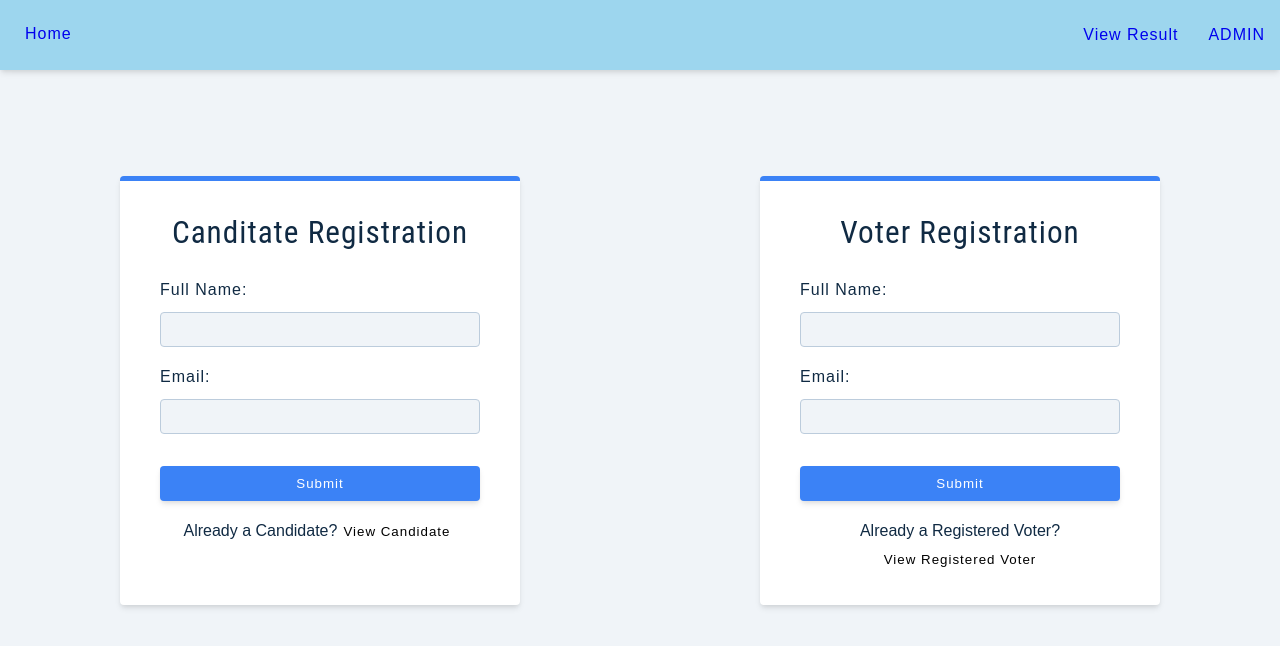
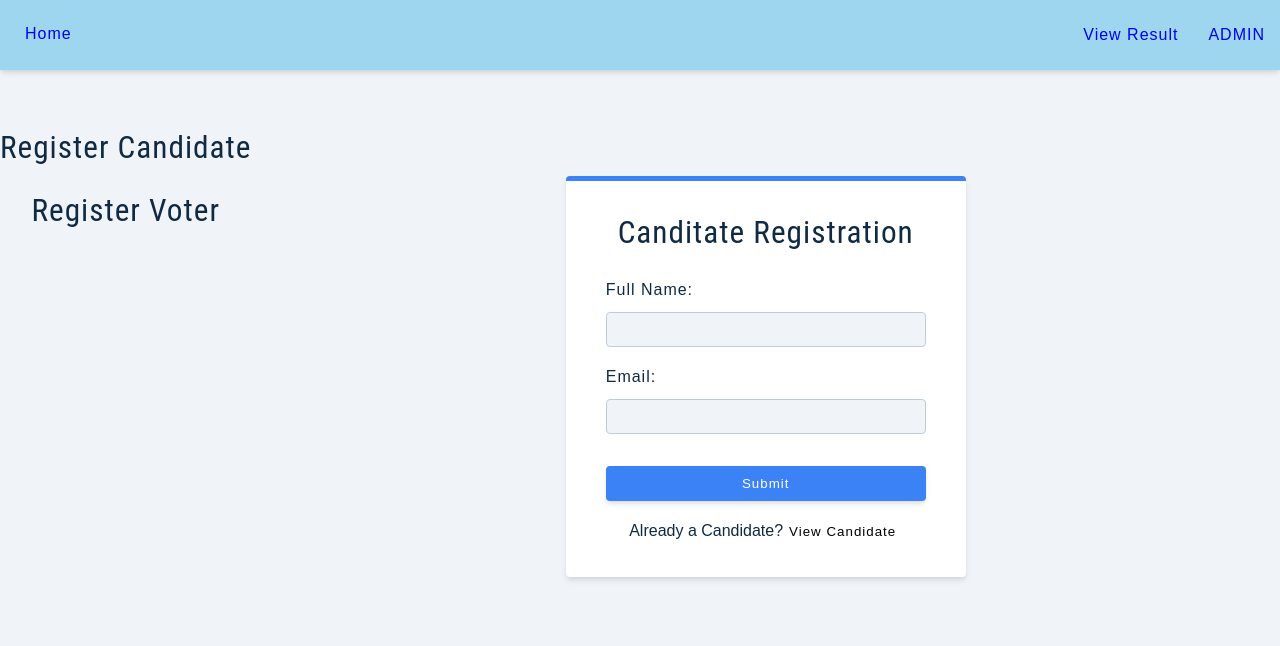
Before and after one commit to Olukay-05/voting-app-FE, a React (Create React App) app in the folder voting-app/: page /AdminRegistration in a window 1280 px wide. Shown: the top 646 px of the page. Built offline with nearby package versions, Linux system fonts and the light colour scheme.

Commit message:
Updated State in Admin Dashboard

```diff
--- a/voting-app/src/components/pages/admin-dashboard/Admin-dashboard.jsx
+++ b/voting-app/src/components/pages/admin-dashboard/Admin-dashboard.jsx
@@ -9,7 +9,7 @@ const AdminRegistration = () => {
 
     const [isCandidate, setIsCanditate] = useState(false);
     const [isRegisteredVoter, setisRegisteredVoter] = useState(false);
-
+    const [regVoter, setRegVoter] = useState(false)
 
 
     const candidateData = async (result) => {
@@ -68,9 +68,76 @@ const AdminRegistration = () => {
     e.currentTarget.reset();
   }
 
+  const selectVoter = () =>{
+        setRegVoter(true)
+  }
+  const selectCandiate = () =>{
+    setRegVoter(false)
+}
 
   return (
     <section className="register-page-full-page">
+        <div>
+            <h3 onClick={selectCandiate}> Register Candidate</h3>
+            <h3 onClick={selectVoter}>Register Voter</h3>
+        </div>
+        {regVoter
+        ?
+
+        <form className="form" onSubmit={ onSubmitVoter }>
+
+            <h3>{ isRegisteredVoter ? "View Voter" : "Voter Registration" }</h3>
+
+            {!isRegisteredVoter && (
+
+                <div className="form-row">
+
+                    <label htmlFor="name" className="form-label">
+                        Full Name:
+                    </label>
+                    <input
+                        id="name"
+                        type="text"
+                        name="fullName"
+                        className="form-input"
+                    />
+
+                </div>
+            )}
+
+
+            <div className="form-row">
+
+                <label htmlFor="email" className="form-label">
+                    Email:
+                </label>
+
+                <input
+                    id="email"
+                    type="email"
+                    name="email"
+                    className="form-input"
+                />
+            </div>
+
+            <button type="submit" className="btn btn-block">
+                Submit
+            </button>
+
+            <p>
+                { isRegisteredVoter ? "Yet to Register Voter?" : "Already a Registered Voter?" }
+
+                <button
+                    type="button"
+                    onClick={ () => setisRegisteredVoter( !isRegisteredVoter ) }
+                    className="member-btn"
+                >
+
+                 {isRegisteredVoter ? "Register as Voter" : "View Registered Voter"}
+                </button>
+            </p>
+        </form>
+        :
         <form className="form" onSubmit={ onSubmit }>
 
             <h3>{ isCandidate ? "View Candidate" : "Canditate Registration" }</h3>
@@ -125,60 +192,7 @@ const AdminRegistration = () => {
             </p>
         </form>
 
-
-        <form className="form" onSubmit={ onSubmitVoter }>
-
-            <h3>{ isRegisteredVoter ? "View Voter" : "Voter Registration" }</h3>
-
-            {!isRegisteredVoter && (
-
-                <div className="form-row">
-
-                    <label htmlFor="name" className="form-label">
-                        Full Name:
-                    </label>
-                    <input
-                        id="name"
-                        type="text"
-                        name="fullName"
-                        className="form-input"
-                    />
-
-                </div>
-            )}
-
-
-            <div className="form-row">
-
-                <label htmlFor="email" className="form-label">
-                    Email:
-                </label>
-
-                <input
-                    id="email"
-                    type="email"
-                    name="email"
-                    className="form-input"
-                />
-            </div>
-
-            <button type="submit" className="btn btn-block">
-                Submit
-            </button>
-
-            <p>
-                { isRegisteredVoter ? "Yet to Register Voter?" : "Already a Registered Voter?" }
-
-                <button
-                    type="button"
-                    onClick={ () => setisRegisteredVoter( !isRegisteredVoter ) }
-                    className="member-btn"
-                >
-
-                 {isRegisteredVoter ? "Register as Voter" : "View Registered Voter"}
-                </button>
-            </p>
-        </form>
+        }
     </section>
   )
 }
--- a/voting-app/src/components/pages/voters-registration/VotersRegistration.jsx
+++ b/voting-app/src/components/pages/voters-registration/VotersRegistration.jsx
@@ -30,12 +30,12 @@ const VotersRegistration = () => {
 
     // const fullNameRegex = /^[a-zA-Z].*[\s\.]*$/;
 
-    const fullNameRegex = /^[A-Z][a-z]+\s[a-zA-Z\s\.]+/;
+    // const fullNameRegex = /^[A-Z][a-z]+\s[a-zA-Z\s\.]+/;
 
-    if(!fullNameRegex.test(fullName)) {
-        alert("Please enter a valid email");
-        return;
-    }
+    // if(!fullNameRegex.test(fullName)) {
+    //     alert("Please enter a valid Name");
+    //     return;
+    // }
 
     // Validate token
     const token = data.token.trim();
@@ -51,11 +51,11 @@ const VotersRegistration = () => {
       return;
     }
 
-    const emailRegex = /^[^\s@]+@[^\s@]+\.[^\s@]+$/;
-    if(!emailRegex.test(email)) {
-      alert("Please enter a valid email");
-      return;
-    }
+    // const emailRegex = /^[^\s@]+@[^\s@]+\.[^\s@]+$/;
+    // if(!emailRegex.test(email)) {
+    //   alert("Please enter a valid email");
+    //   return;
+    // }
 
 
     // axios.get('https://api.example.com/data', {
```
